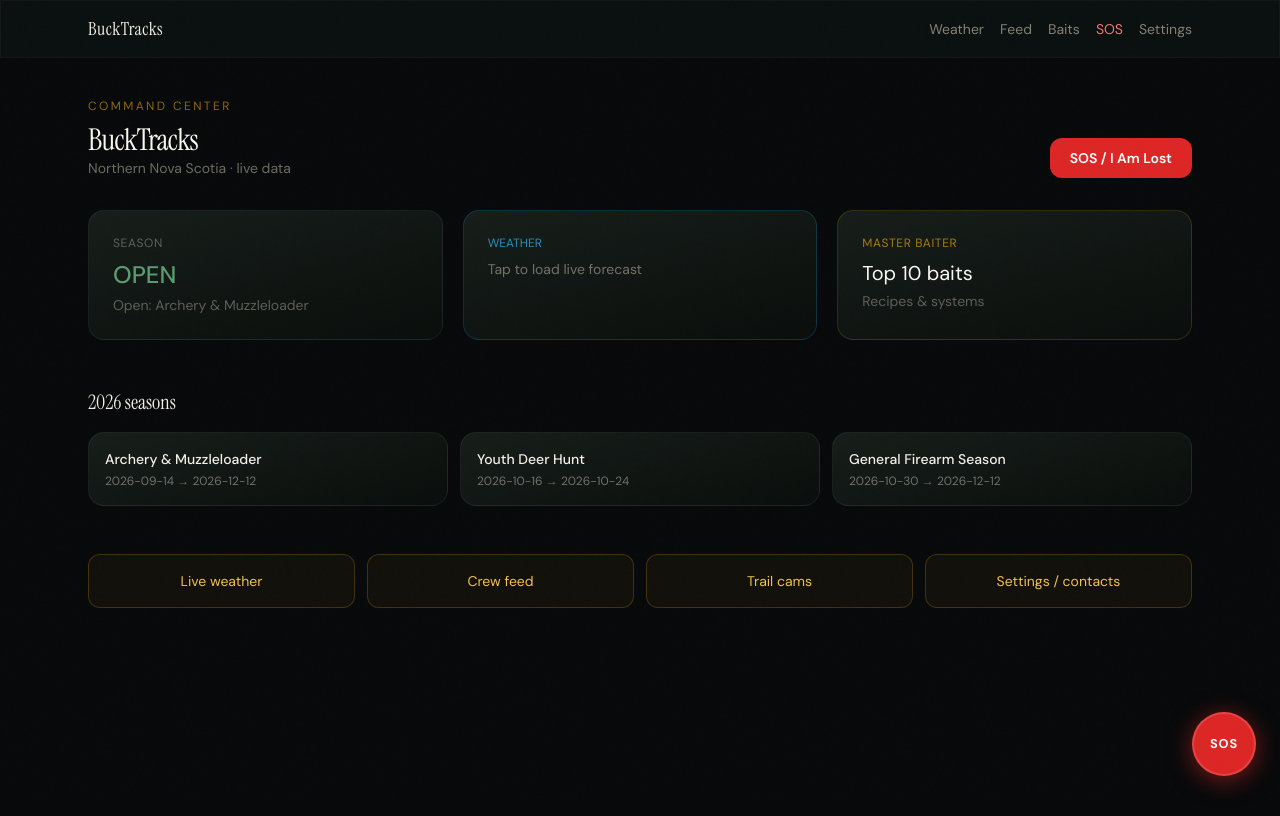
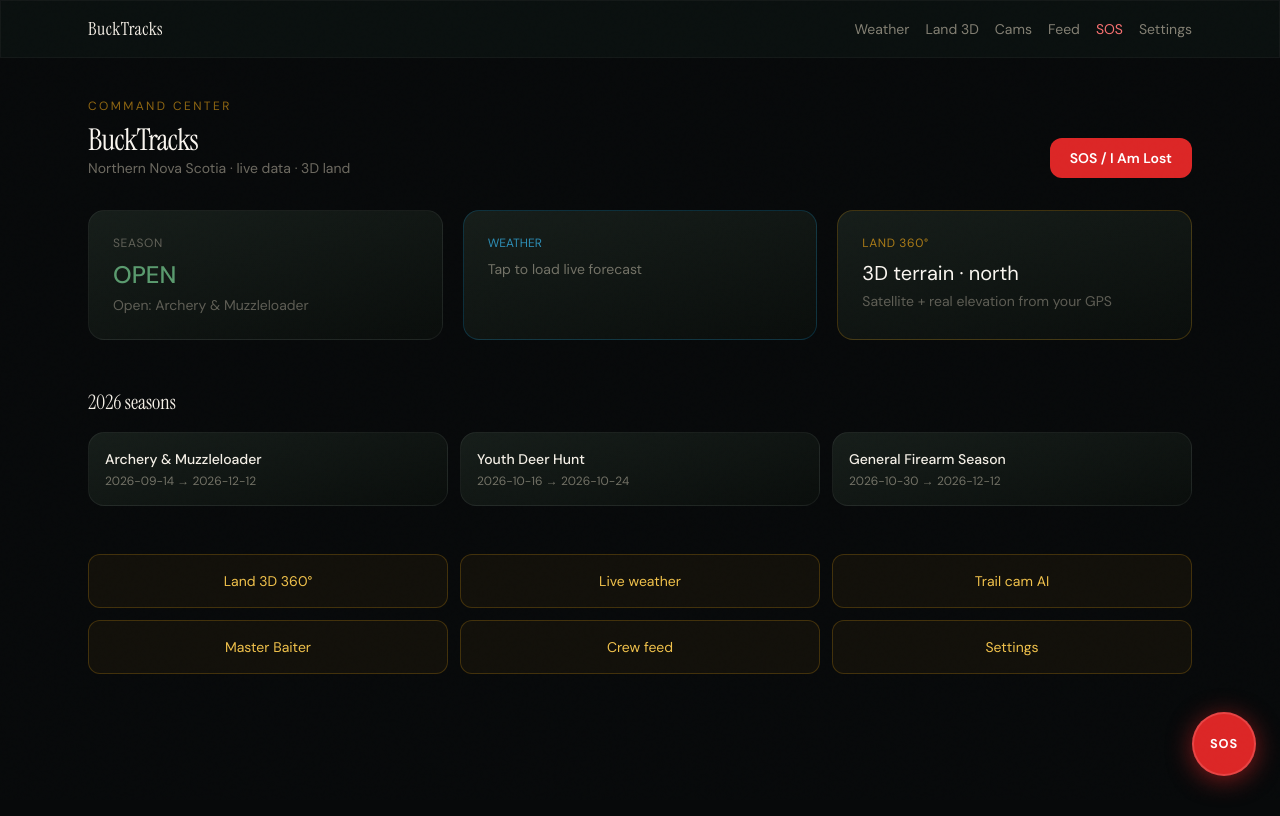
Before and after one commit to aross197/NS-Deer-Paradise, a Next.js app: page /dashboard in a window 1280 px wide. Built offline with nearby package versions, Linux system fonts and the light colour scheme; no server answers.

Commit message:
Dashboard: add Land 3D link

```diff
--- a/app/dashboard/page.tsx
+++ b/app/dashboard/page.tsx
@@ -16,11 +16,14 @@ export default function DashboardPage() {
             <Link href="/weather" className="hover:text-sky-300 shrink-0">
               Weather
             </Link>
+            <Link href="/land-3d" className="hover:text-amber-300 shrink-0">
+              Land 3D
+            </Link>
+            <Link href="/cams" className="hover:text-amber-300 shrink-0">
+              Cams
+            </Link>
             <Link href="/feed" className="hover:text-amber-300 shrink-0">
               Feed
-            </Link>
-            <Link href="/master-baiter" className="hover:text-amber-300 shrink-0">
-              Baits
             </Link>
             <Link href="/sos" className="text-red-400 shrink-0">
               SOS
@@ -37,7 +40,7 @@ export default function DashboardPage() {
           <div>
             <p className="text-xs uppercase tracking-[0.2em] text-amber-400/60 mb-2">Command center</p>
             <h1 className="font-serif text-3xl text-cream-50 tracking-tight">BuckTracks</h1>
-            <p className="text-cream-300/50 text-sm">Northern Nova Scotia · live data</p>
+            <p className="text-cream-300/50 text-sm">Northern Nova Scotia · live data · 3D land</p>
           </div>
           <Link
             href="/sos"
@@ -56,10 +59,10 @@ export default function DashboardPage() {
             <p className="text-sm text-cream-300/40 mt-1">{status.message}</p>
           </div>
           <WeatherCard />
-          <Link href="/master-baiter" className="card-premium p-6 block border-amber-500/20">
-            <p className="text-xs uppercase tracking-wider text-amber-400/70 mb-2">Master Baiter</p>
-            <p className="text-xl text-cream-50">Top 10 baits</p>
-            <p className="text-sm text-cream-300/40 mt-1">Recipes & systems</p>
+          <Link href="/land-3d" className="card-premium p-6 block border-amber-500/25">
+            <p className="text-xs uppercase tracking-wider text-amber-400/70 mb-2">Land 360°</p>
+            <p className="text-xl text-cream-50">3D terrain · north</p>
+            <p className="text-sm text-cream-300/40 mt-1">Satellite + real elevation from your GPS</p>
           </Link>
         </div>
 
@@ -77,12 +80,14 @@ export default function DashboardPage() {
           </div>
         </section>
 
-        <div className="grid sm:grid-cols-2 lg:grid-cols-4 gap-3">
+        <div className="grid sm:grid-cols-2 lg:grid-cols-3 gap-3">
           {[
+            ["/land-3d", "Land 3D 360°"],
             ["/weather", "Live weather"],
+            ["/cams", "Trail cam AI"],
+            ["/master-baiter", "Master Baiter"],
             ["/feed", "Crew feed"],
-            ["/cams", "Trail cams"],
-            ["/settings", "Settings / contacts"],
+            ["/settings", "Settings"],
           ].map(([href, label]) => (
             <Link
               key={href}
```
